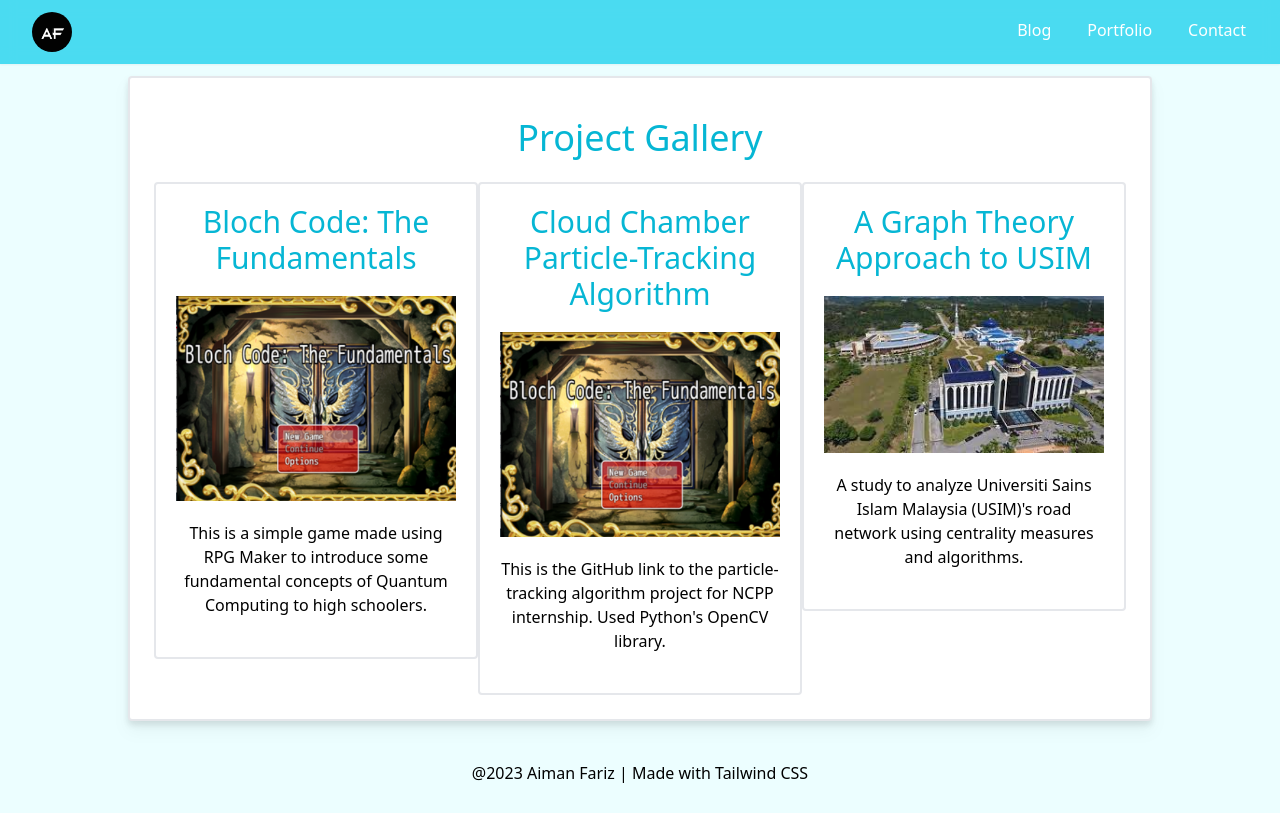
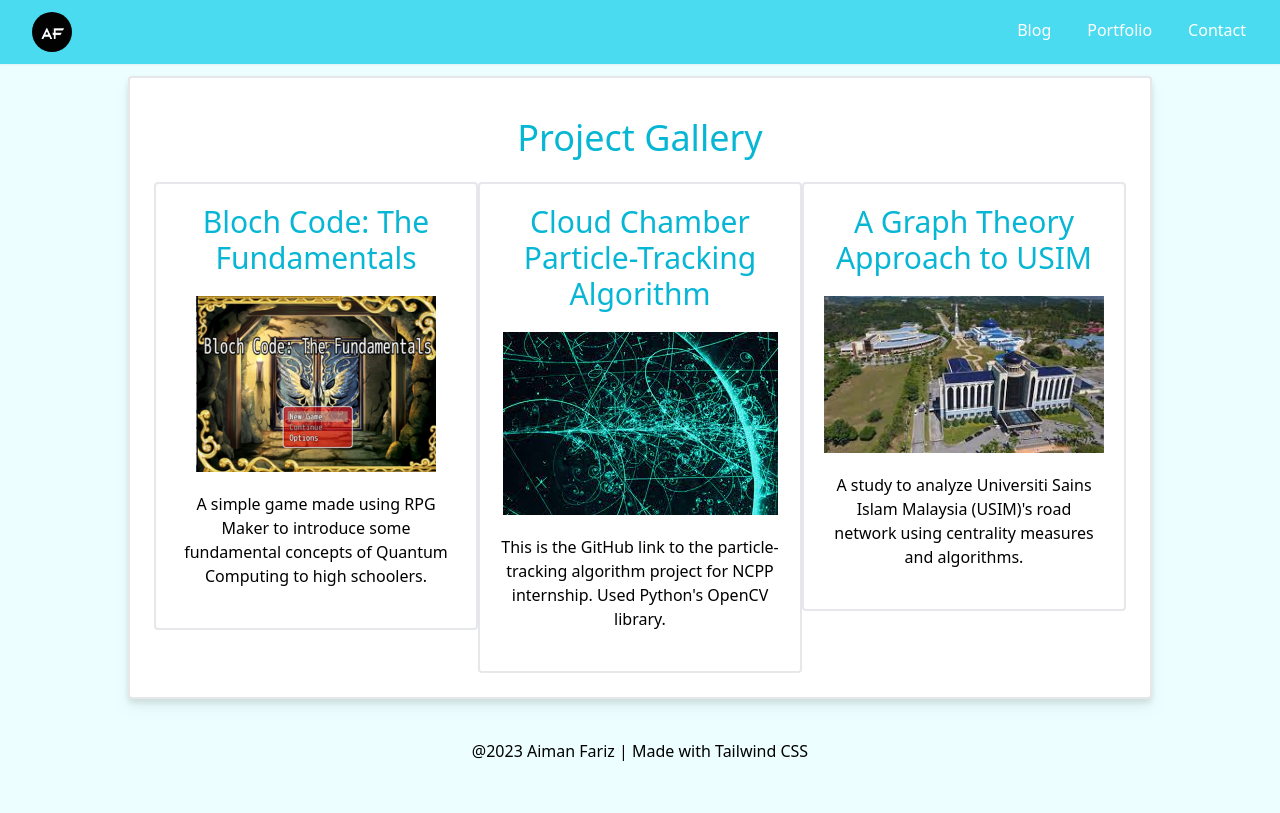
Before and after one commit to AimanFariz/AimanFariz.github.io, a website: page portfolio.html in a window 1280 px wide. Drawn offline with nearby package versions, Linux system fonts and the light colour scheme.

Commit message:
updated portfolio
updated image for NCPP project

```diff
--- a/portfolio.html
+++ b/portfolio.html
@@ -41,8 +41,8 @@
             <a href="https://zaqwancodes.itch.io/bloch-code" target="_blank">
                 <section class="bg-white border-solid  border-2 p-5 rounded mx-auto max-w-lg flex flex-col hover:bg-slate-50 active:bg-slate-100 hover:scale-105 transition duration-500 ease-in-out">
                     <h2 class="text-center text-3xl text-cyan-500 mx-auto mb-5 w-fit">Bloch Code: The Fundamentals</h2>
-                    <img src="img/BlochCode.png" alt="" class="w-fit h-auto mx-auto">
-                    <p class="text-center my-5">This is a simple game made using RPG Maker to introduce some fundamental concepts of Quantum Computing to high schoolers.</p>
+                    <img src="img/BlochCode.png" alt="" class="w-auto max-h-44 mx-auto">
+                    <p class="text-center my-5">A simple game made using RPG Maker to introduce some fundamental concepts of Quantum Computing to high schoolers.</p>
                 </section>
             </a>
 
@@ -50,7 +50,7 @@
             <a href="https://github.com/AimanFariz/Cloud-Chamber-NCPP-x-UTM-x-KGI" target="_blank">
                 <section class="bg-white border-solid  border-2 p-5 rounded max-w-lg w-fit flex flex-col hover:bg-slate-50 active:bg-slate-100 hover:scale-105 transition duration-500 ease-in-out">
                     <h2 class="text-center text-3xl text-cyan-500 mx-auto mb-5 w-fit">Cloud Chamber Particle-Tracking Algorithm</h2>
-                    <img src="img/BlochCode.png" alt="" class="w-fit h-auto mx-auto">
+                    <img src="img/particle.jpg" alt="" class="w-fit h-auto mx-auto">
                     <p class="text-center my-5">This is the GitHub link to the particle-tracking algorithm project for NCPP internship. Used Python's OpenCV library.</p>
                 </section>
             </a>
```
Also changed, not shown: img/particle.jpg (added).
